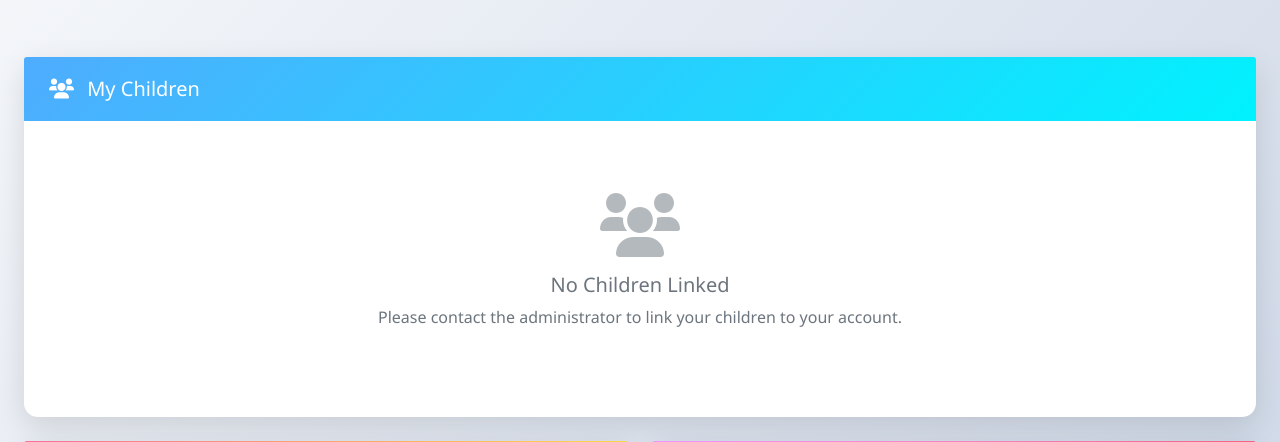
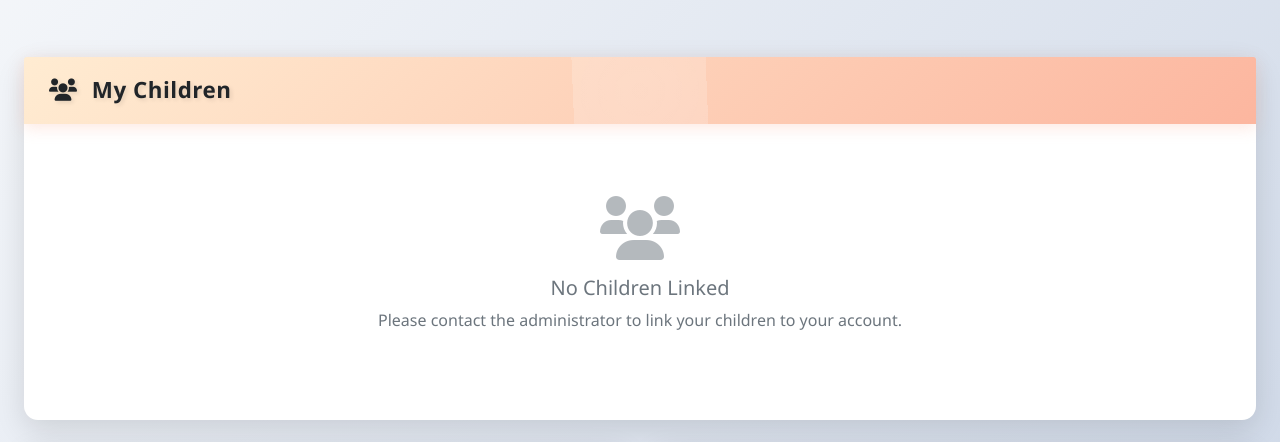
Before and after one commit to AnupBaral490/student_management_system, a Django app: template templates/accounts/parent_dashboard.html in a window 1280 px wide. Shown: the part 93-535 px from the top of the page. Run offline with Django 5.2, Linux system fonts and the light colour scheme; the template is opened without the code that fills it, so the values that code supplies are empty.

Commit message:
worked on parent dashboard

```diff
--- a/templates/accounts/parent_dashboard.html
+++ b/templates/accounts/parent_dashboard.html
@@ -170,8 +170,8 @@
     <!-- Children Overview -->
     <div class="col-12 mb-4">
         <div class="card shadow-lg border-0">
-            <div class="card-header gradient-secondary">
-                <h5 class="m-0 text-white"><i class="fas fa-users me-2"></i> My Children</h5>
+            <div class="card-header gradient-children">
+                <h5 class="m-0 text-dark fw-bold"><i class="fas fa-users me-2"></i> My Children</h5>
             </div>
             <div class="card-body p-4">
                 {% if children_data %}
@@ -552,6 +552,34 @@ body {
     background: linear-gradient(135deg, #4facfe 0%, #00f2fe 100%);
     border: none;
     padding: 20px 25px;
+}
+
+.gradient-children {
+    background: linear-gradient(135deg, #ffecd2 0%, #fcb69f 100%);
+    border: none;
+    padding: 20px 25px;
+    position: relative;
+    overflow: hidden;
+    box-shadow: 0 4px 15px rgba(252, 182, 159, 0.3);
+}
+
+.gradient-children::before {
+    content: '';
+    position: absolute;
+    top: -50%;
+    right: -50%;
+    width: 200%;
+    height: 200%;
+    background: radial-gradient(circle, rgba(255,255,255,0.2) 0%, transparent 70%);
+    animation: shimmer 4s infinite;
+}
+
+.gradient-children h5 {
+    position: relative;
+    z-index: 1;
+    text-shadow: 2px 2px 4px rgba(0,0,0,0.1);
+    font-size: 1.4rem;
+    letter-spacing: 0.5px;
 }
 
 .gradient-warning {
```
